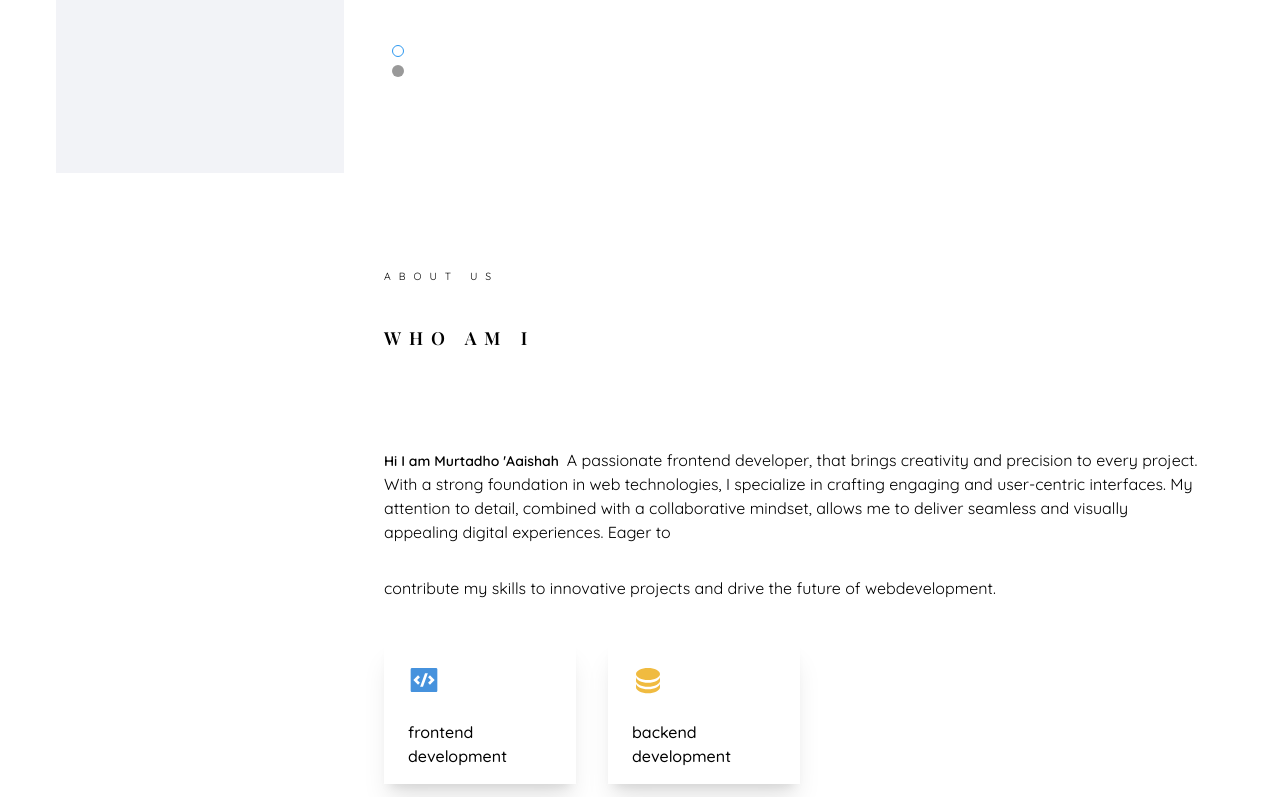
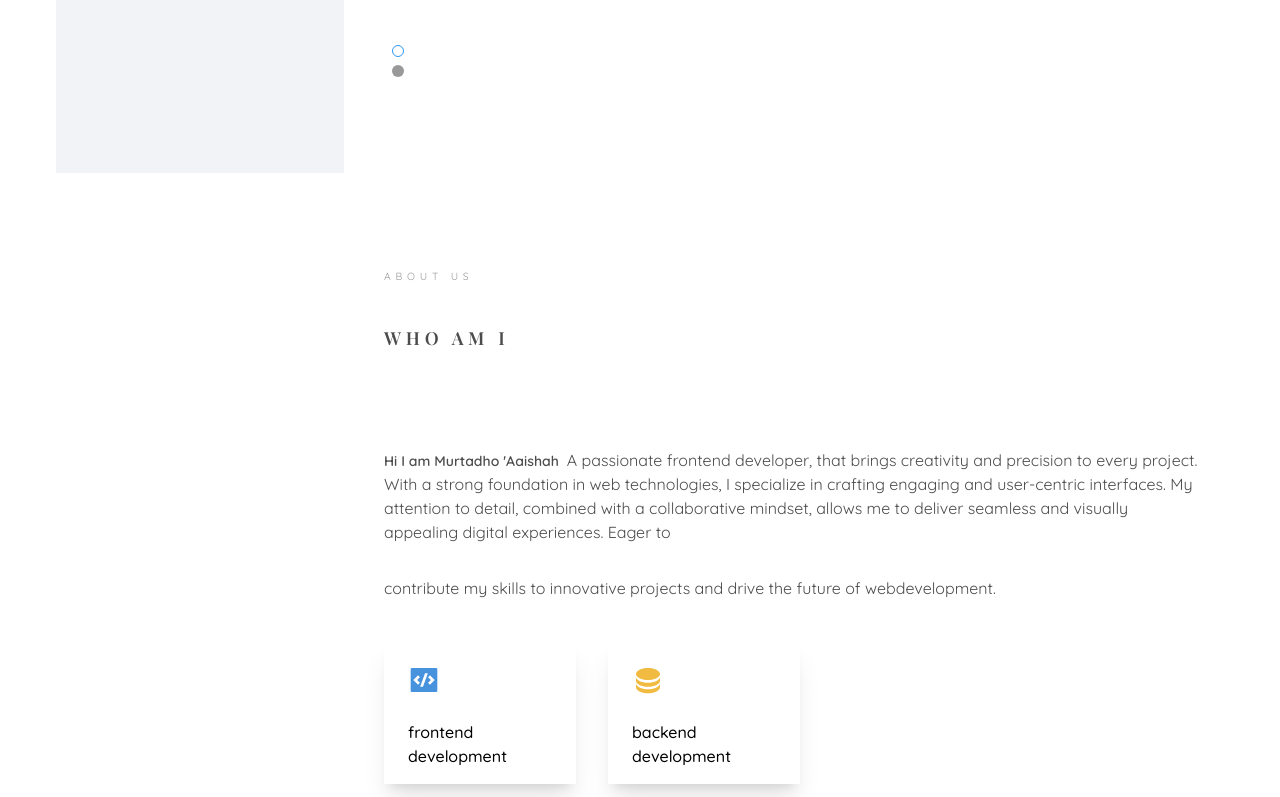
Before and after one commit to murtadhoaaishah/portfolio, a React (Create React App) app: page / in a window 1280 px wide. Shown: the part 627-1424 px from the top of the page. Built offline with nearby package versions, Linux system fonts and the light colour scheme; a web font is replaced by a local one.

Commit message:
aside and about restructured

```diff
--- a/src/components/About/About.scss
+++ b/src/components/About/About.scss
@@ -0,0 +1,18 @@
+.about-container {
+  @apply h-screen pt-24 pl-10 pr-20;
+}
+.small-hdn {
+  @apply text-[0.65rem] tracking-[0.3rem] mb-10 text-gray;
+}
+.big-hdn {
+  @apply text-lg font-semibold tracking-[0.3rem] mb-24 text-ligbtBlack;
+}
+.text {
+  @apply text-ligbtBlack;
+}
+.about-name {
+  @apply text-sm font-semibold mr-2;
+}
+.profession-card-wrp {
+  @apply flex flex-wrap space-x-8;
+}
--- a/src/components/About/index.tsx
+++ b/src/components/About/index.tsx
@@ -1,32 +1,29 @@
 import React from "react";
+import "./About.scss";
 import { professions } from "../../data";
 import ProfessionCard from "../ProfessionCard";
 
 const About = () => {
   return (
-    <main className="h-screen pt-24 pl-10 pr-20">
+    <main className="about-container">
       <section className="mb-10">
-        <p className="text-[0.65rem] tracking-[0.5rem] mb-10">ABOUT US</p>
-        <p className="text-lg font-semibold name tracking-[0.5rem] mb-24">
-          WHO AM I
-        </p>
-        <p className="mb-8">
-          <span className="text-sm font-semibold mr-2">
-            Hi I am Murtadho 'Aaishah
-          </span>
-          A passionate frontend developer, that brings creativity and precision
-          to every project. With a strong foundation in web technologies, I
+        <p className="small-hdn">ABOUT US</p>
+        <p className="name big-hdn">WHO AM I</p>
+        <p className="mb-8 text">
+          <span className="about-name">Hi I am Murtadho 'Aaishah</span>A
+          passionate frontend developer, that brings creativity and precision to
+          every project. With a strong foundation in web technologies, I
           specialize in crafting engaging and user-centric interfaces. My
           attention to detail, combined with a collaborative mindset, allows me
           to deliver seamless and visually appealing digital experiences. Eager
           to
         </p>
-        <p>
+        <p className="text">
           contribute my skills to innovative projects and drive the future of
           webdevelopment.
         </p>
       </section>
-      <section className="flex flex-wrap space-x-8">
+      <section className="profession-card-wrp">
         {professions.map((profession, index) => (
           <ProfessionCard icon={profession.icon} title={profession.title} />
         ))}
@@ -34,5 +31,4 @@ const About = () => {
     </main>
   );
 };
-
 export default About;
```
